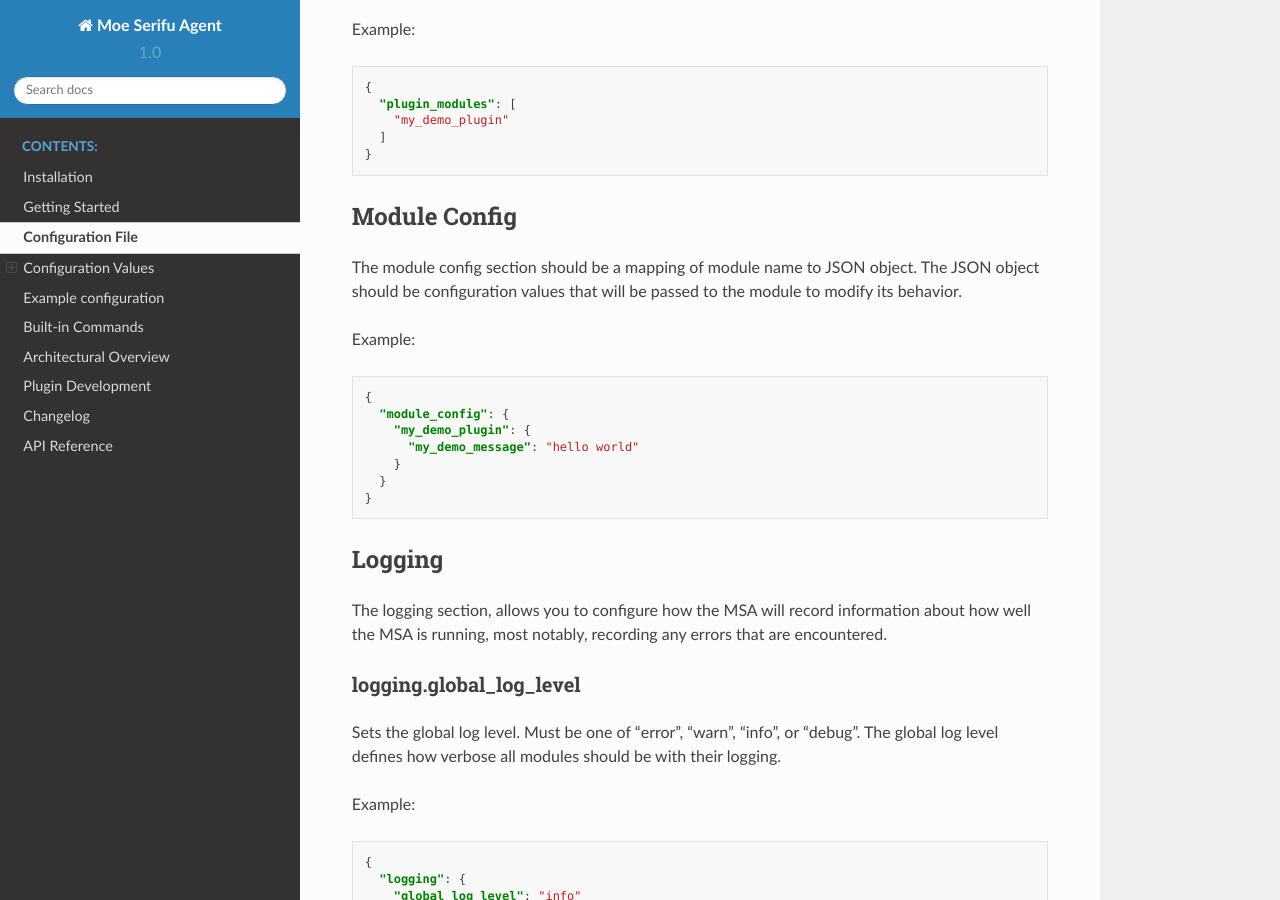
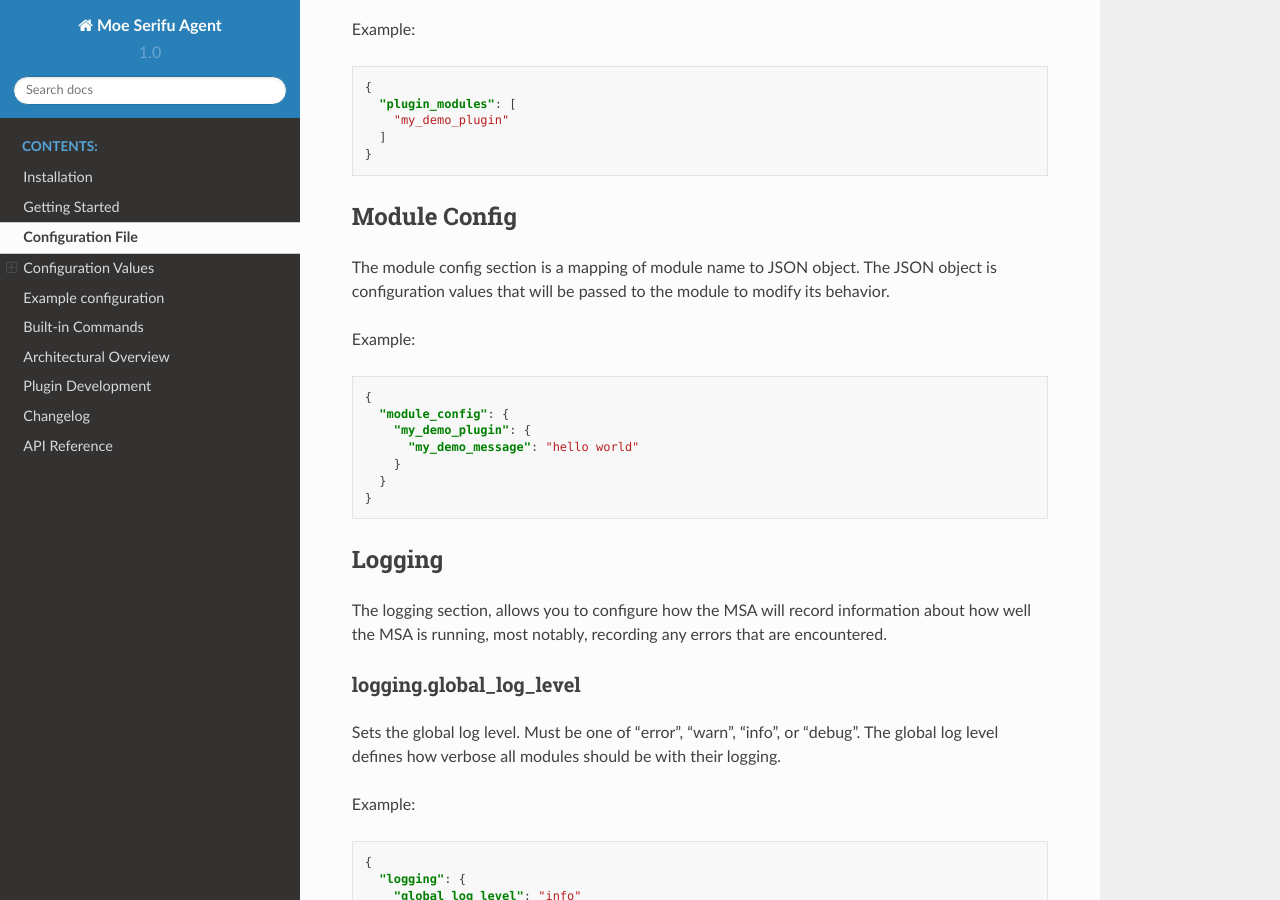
Before and after one commit to moe-serifu-circle/moe-serifu-agent, a Sphinx documentation site: the page built from python/sphinx/configuration.md, in a window 1280 px wide and 900 px high, scrolled down 1237 px. Built offline with Sphinx 7.4.7 and the Read the Docs theme 2.0.0, drawn with Linux system fonts in a browser that asks for light colours; pages that are not in the unit, such as notebooks, are missing from menus.

Commit message:
Update python/sphinx/configuration.md
Co-Authored-By: jghibiki <jghibiki@users.noreply.github.com>

```diff
--- a/python/sphinx/configuration.md
+++ b/python/sphinx/configuration.md
@@ -53,7 +53,7 @@ Example:
 
 
 ## Module Config
-The module config section should be a mapping of module name to JSON object. The JSON object should be configuration
+The module config section is a mapping of module name to JSON object. The JSON object is configuration
 values that will be passed to the module to modify its behavior.
 
 Example:
```
